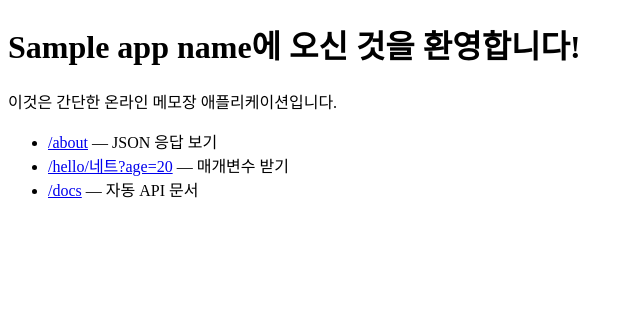
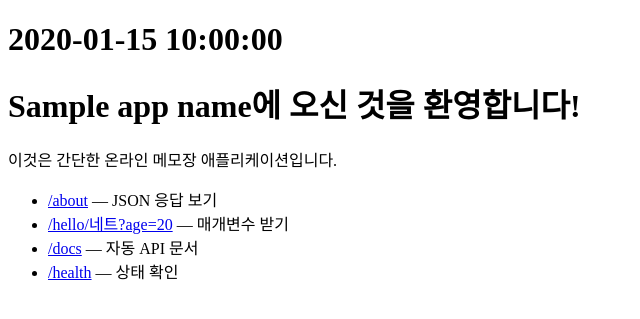
Before and after one commit to Gro-J/network-server, a FastAPI app: template lab/student/lab0_start/templates/home.html in a window 1280 px wide. Shown: the top 319 px of the page, without its empty margins (0-640 px from the left). Run offline with FastAPI, Linux system fonts and the light colour scheme; the template is opened without the code that fills it: most values are stand-ins (such as "Sample title", 1, 10 or a date in 2020).

Commit message:
feat: connect uvicorn

```diff
--- a/lab/student/lab0_start/main.py
+++ b/lab/student/lab0_start/main.py
@@ -19,6 +19,7 @@
 """
 from fastapi import FastAPI, Request
 from fastapi.templating import Jinja2Templates
+from datetime import datetime
 
 # FastAPI 앱 객체: 이 객체에 경로들을 등록합니다. uvicorn 은 이 객체를 실행합니다.
 app = FastAPI(title="마이 메모 앱")
@@ -26,6 +27,7 @@ app = FastAPI(title="마이 메모 앱")
 # templates 폴더의 HTML 파일을 Jinja2 문법으로 채워서 돌려주는 도우미
 templates = Jinja2Templates(directory="templates")
 
+today = datetime.now().strftime("%Y-%m-%d %H:%M:%S")
 
 # ---------------------------------------------------------------
 # [STEP 1] JSON 을 돌려주는 API
@@ -36,8 +38,7 @@ templates = Jinja2Templates(directory="templates")
 @app.get("/about")
 async def about():
     # ===== TODO: 이 부분을 완성하세요 (위 설명의 순서를 따라가세요) =====
-    raise NotImplementedError("STEP 1: message 가 들어 있는 dict 를 return 하세요")
-
+    return {"message": "이것은 마이 메모 앱의 소개 페이지입니다."}
 
 # ---------------------------------------------------------------
 # [STEP 2] HTML 페이지를 돌려주는 경로
@@ -50,7 +51,7 @@ async def about():
 @app.get("/")
 async def read_root(request: Request):
     # ===== TODO: 이 부분을 완성하세요 (위 설명의 순서를 따라가세요) =====
-    raise NotImplementedError("STEP 2: TemplateResponse 로 home.html 을 return 하세요")
+    return templates.TemplateResponse(request, "home.html", {"app_name": "마이 메모 앱", "date": today})
 
 
 # ---------------------------------------------------------------
@@ -64,4 +65,8 @@ async def read_root(request: Request):
 @app.get("/hello/{name}")
 async def hello(name: str, age: int | None = None):
     # ===== TODO: 이 부분을 완성하세요 (위 설명의 순서를 따라가세요) =====
-    raise NotImplementedError("STEP 3: greeting 과 age 를 담은 dict 를 return 하세요")
+    return {"greeting": f"안녕하세요, {name}님!", "age": age}
+
+@app.get("/health")
+async def health():
+    return {"status": "okay"}
--- a/lab/student/lab0_start/templates/home.html
+++ b/lab/student/lab0_start/templates/home.html
@@ -5,6 +5,7 @@
     <title>{{ app_name }}에 오신 것을 환영합니다</title>
 </head>
 <body>
+    <h1>{{ date }}</h1>
     <!-- {{ app_name }} 은 Jinja2 변수 자리입니다. main.py 에서 넘긴 값으로 바뀝니다. -->
     <h1>{{ app_name }}에 오신 것을 환영합니다!</h1>
     <p>이것은 간단한 온라인 메모장 애플리케이션입니다.</p>
@@ -12,6 +13,7 @@
         <li><a href="/about">/about</a> — JSON 응답 보기</li>
         <li><a href="/hello/네트?age=20">/hello/네트?age=20</a> — 매개변수 받기</li>
         <li><a href="/docs">/docs</a> — 자동 API 문서</li>
+        <li><a href="/health">/health</a> — 상태 확인</li>
     </ul>
 </body>
 </html>
```
